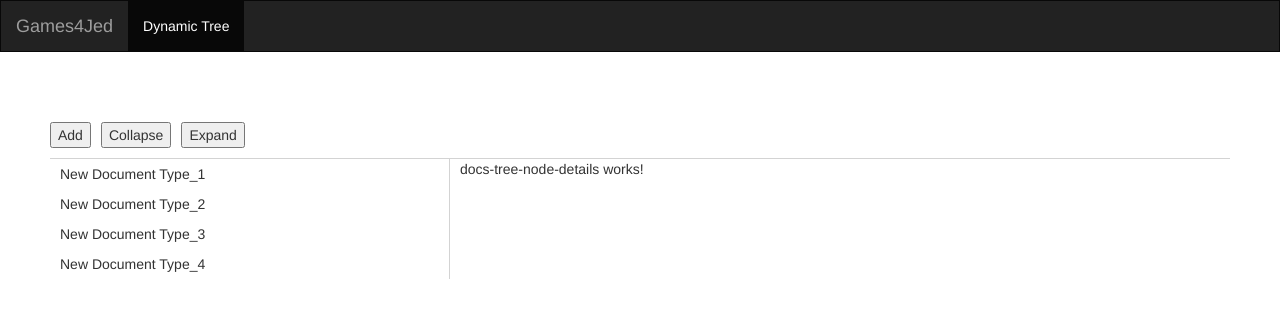
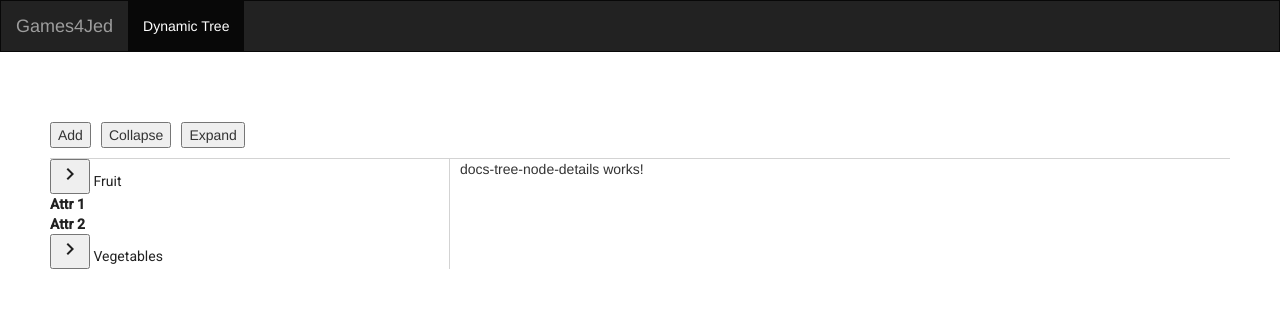
Before and after one commit to Tosin17/games-for-jed, an Angular app: page / in a window 1280 px wide. Shown: the top 310 px of the page. Built offline with nearby package versions, Linux system fonts and the light colour scheme.

Commit message:
Setup mat tree

```diff
--- a/src/app/features/docs-tree/docs-tree.component.html
+++ b/src/app/features/docs-tree/docs-tree.component.html
@@ -1,19 +1,52 @@
-<!-- Display nodes recursively -->
 <div class="docs-tree">
-    <!-- <div class="docs-tree-node__icons"
-         *ngIf="nodeData.Name !== 'initialDocument'">
-        <span *ngIf="hasChildren"
-              class="docs-tree-node__caret">
-        </span>
-        <i [ngClass]="{'mdi mdi-folder': hasChildren}"></i>
-        <i [ngClass]="{'mdi mdi-file-document': !hasChildren}"></i>
-    </div> -->
-    <ul class="docs-tree__node">
-        <li *ngFor="let child of nodeData.ChildNodes"
-            (click)="nodeSelected($event, child)">
-            <span class="docs-tree-node-name">{{ child.Name }}</span>
-            <docs-tree [nodeData]="child"
-                       [hidden]="!showChildren"></docs-tree>
-        </li>
-    </ul>
+    <!-- <button (click)="expandAll()">Expand All</button>
+    <button (click)="collapseAll()">Collapse All</button> -->
+
+    <mat-tree [dataSource]="dataSource"
+              [treeControl]="treeControl"
+              class="docs-tree__tree">
+        <!-- This is the tree node template for leaf nodes -->
+        <mat-tree-node *matTreeNodeDef="let node"
+                       matTreeNodeToggle
+                       (click)="removeChild(node)">
+            <li class="docs-tree__node">
+                <!-- use a disabled button to provide padding for tree leaf -->
+                <button mat-icon-button
+                        disabled></button>
+                {{node.name}}
+                <div *ngFor="let prop of node.properties">
+                    <b>{{prop.name}}</b>
+                </div>
+                <div *ngFor="let prop of node.__inheritedProperties">
+                    <div>{{prop.name}}</div>
+                </div>
+            </li>
+        </mat-tree-node>
+        <!-- This is the tree node template for expandable nodes -->
+        <mat-nested-tree-node *matTreeNodeDef="let node; when: hasChild"
+                              (click)="removeChild(node)">
+            <li>
+                <div class="docs-tree__node">
+                    <button mat-icon-button
+                            matTreeNodeToggle
+                            [attr.aria-label]="'toggle ' + node.name"
+                            (click)="node.isExpanded = !node.isExpanded">
+                        <mat-icon class="mat-icon-rtl-mirror">
+                            {{(node.isExpanded) ? 'expand_more' : 'chevron_right'}}
+                        </mat-icon>
+                    </button>
+                    {{node.name}}
+                    <div *ngFor="let prop of node.properties">
+                        <b>{{prop.name}}</b>
+                    </div>
+                    <div *ngFor="let prop of node.__inheritedProperties">
+                        <div>{{prop.name}}</div>
+                    </div>
+                </div>
+                <ul [class.docs-tree__invisible]="!node.isExpanded">
+                    <ng-container matTreeNodeOutlet></ng-container>
+                </ul>
+            </li>
+        </mat-nested-tree-node>
+    </mat-tree>
 </div>
--- a/src/app/features/docs-tree/docs-tree.component.scss
+++ b/src/app/features/docs-tree/docs-tree.component.scss
@@ -1,55 +1,11 @@
 .docs-tree {
-    position: relative;
+  &__invisible {
+    display: none;
+  }
 
-    &__node {
-        list-style-type: none;
-        padding: 0;
-        margin: 0;
-        padding-left: 0.5rem;
-    }
-
-    li {
-        padding: 0.5rem;
-        cursor: pointer;
-        list-style-type: none;
-    }
-
-    &__node-name {
-        display: block;
-        height: 100%;
-    }
-
-    &__node-name:hover {
-        background: rgb(247, 247, 247);
-    }
-
-    &__icons {
-        position: absolute;
-        top: -2rem;
-        left: -3rem;
-        color: gray;
-
-        .mdi-file-document {
-            position: relative;
-            right: -1rem;
-        }
-    }
-
-    &__caret {
-        cursor: pointer;
-        user-select: none;
-    }
-
-    &__caret::before {
-        content: "\25B6";
-        display: inline-block;
-        position: relative;
-        top: -0.2rem;
-        margin-right: 0.3rem;
-        font-size: 1rem;
-    }
-
-    &__caret-down::before {
-        transform: rotate(90deg);
-    }
+   ul, li {
+    margin-top: 0;
+    margin-bottom: 0;
+    list-style-type: none;
+  }
 }
--- a/src/app/features/docs-tree/docs-tree.component.ts
+++ b/src/app/features/docs-tree/docs-tree.component.ts
@@ -1,37 +1,42 @@
-import { Component, OnInit, Input, OnChanges } from '@angular/core';
-import { INode } from '../../models/docs';
-import { get } from 'lodash';
+import { Component } from '@angular/core';
+import { NestedTreeControl } from '@angular/cdk/tree';
+import { MatTreeNestedDataSource } from '@angular/material/tree';
+import { DataService } from '../DataService';
+import { FoodNode } from '../models';
 
 @Component({
   selector: 'docs-tree',
   templateUrl: './docs-tree.component.html',
   styleUrls: ['./docs-tree.component.scss']
 })
-export class DocsTreeComponent implements OnInit, OnChanges {
-  @Input() nodeData: INode;
-  private hasChildren: boolean;
-  private showChildren: boolean;
 
-  constructor() { }
+export class DocsTreeComponent {
+  treeControl = new NestedTreeControl<FoodNode>(node => node.children);
+  dataSource = new MatTreeNestedDataSource<FoodNode>();
+  hasChild = (_: number, node: FoodNode) => !!node.children && node.children.length > 0;
+  private getChildren = (node: FoodNode) => node.children;
 
-  ngOnInit() {
-    // if (this.nodeData.ChildNodes.length) {
-    // }
+  constructor(private dataService: DataService) {
+    this.dataService.dataChange.subscribe(treeData => {
+      this.dataSource.data = treeData;
+      this.treeControl.dataNodes = treeData;
+    });
   }
 
-  ngOnChanges() {
-    this.hasChildren = !!get(this.nodeData, 'ChildNodes.length');
+  addChild(node) {
+    this.dataService.insertItem(node);
   }
 
-  trackByFn(index, node) {
-    return get(node, 'node.Name') || null;
+  removeChild(node) {
+    this.dataService.removeItem(node);
+    console.log(this.dataSource.data);
   }
 
-  nodeSelected(evt, node) {
-    evt.stopPropagation();
-    // console.log(node);
-    if (node.ChildNodes.length) {
-      this.showChildren = !this.showChildren;
-    }
+  expandAll() {
+    this.dataService.expandAll();
+  }
+
+  collapseAll() {
+    this.dataService.collapseAll();
   }
 }
--- a/src/app/features/docs-view/docs-view.component.html
+++ b/src/app/features/docs-view/docs-view.component.html
@@ -6,7 +6,7 @@
     </div>
     <div class="docs-view__container">
         <div class="docs-view__nodes">
-            <docs-tree [nodeData]="docs"></docs-tree>
+            <docs-tree></docs-tree>
         </div>
         <div class="docs-view__node-detail">
             <docs-tree-node-details></docs-tree-node-details>
--- a/src/styles.scss
+++ b/src/styles.scss
@@ -2,6 +2,7 @@
 // Custom Theming for Angular Material
 // For more information: https://material.angular.io/guide/theming
 @import '~@angular/material/theming';
+@import '~@angular/material/prebuilt-themes/deeppurple-amber.css';
 // Plus imports for other components in your app.
 
 // Include the common styles for Angular Material. We include this here so that you only
```
Also changed, not shown: src/app/app.module.ts (+7 -1 lines), src/app/features/DataService.ts (+3 -5 lines).
